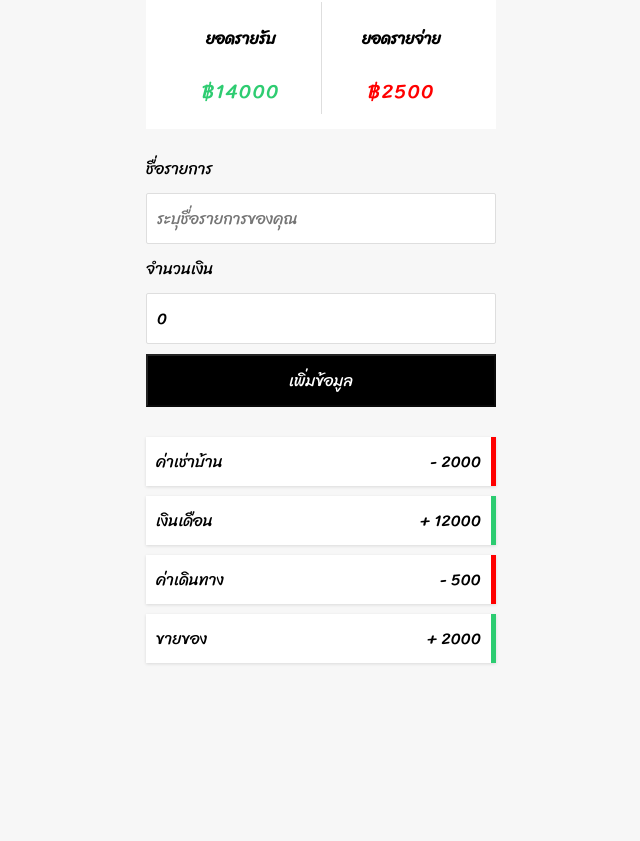
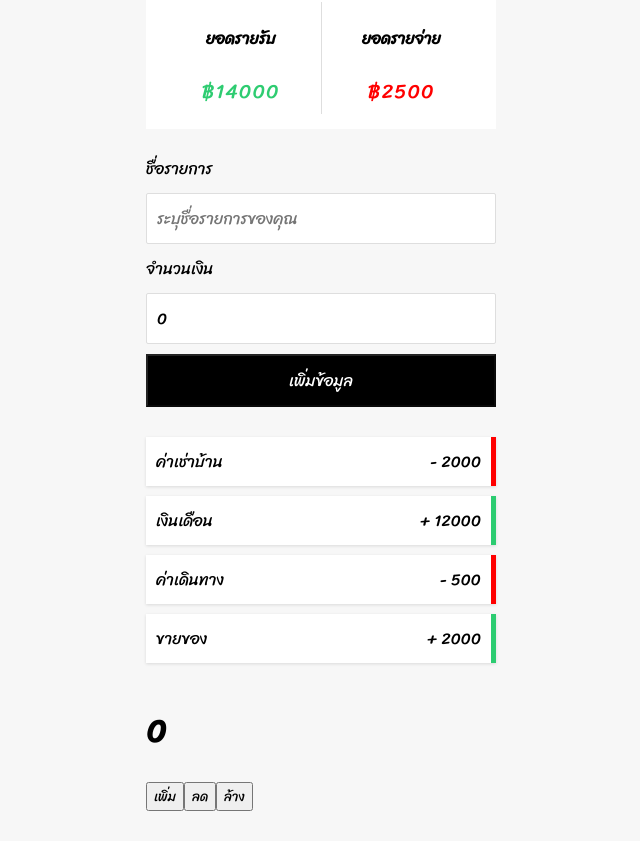
Before and after one commit to wat885/Courses-React-KR, a React (Create React App) app in the folder my-app/: page / in a window 1280 px wide. Shown: the part 250-1091 px from the top of the page, without its empty margins (319-959 px from the left). Before the commit the page ends 953 px from the top, so only its background shows below. Built offline with nearby package versions, Linux system fonts and the light colour scheme.

Commit message:
51.redux

```diff
--- a/my-app/src/App.js
+++ b/my-app/src/App.js
@@ -2,7 +2,7 @@
 import FormComponent from "./components/FormComponent";
 
 import "./App.css";
-import { useState, useEffect } from "react";
+import { useState, useEffect, useReducer } from "react";
 import DataContext from "./data/DataContext";
 import ReportComponet from "./components/ReportComponet";
 
@@ -50,6 +50,21 @@
     setReportExpense(expense);
   }, [items, reportIncome, reportExpense]);
 
+  // reducer state
+  const [count, setCount] = useState(0);
+  const reducer = (state, action) => {
+    switch (action.type) {
+      case "ADD":
+        return state + action.payload;
+      case "SUB":
+        return state - action.payload;
+      case "CLEAR":
+        return 0;
+    }
+  };
+  // const [ผลจากการเปลียนแปลงstate, dispatchเรียกใช่ actionใน reducer] = useReducer(reducerที่ทำงานด้วย ,stateส่งไปทำงาน)
+  const [resule, dispatch] = useReducer(reducer, count);
+
   return (
     <DataContext.Provider
       value={{
@@ -63,8 +78,17 @@
         <FormComponent onAddItem={onAddNewItem} />
 
         <Transaction items={items} />
+
+
+        <h1>{resule}</h1>
+        <button onClick={()=>dispatch({type: "ADD",payload:10})}>เพิ่ม</button>
+        <button onClick={()=>dispatch({type: "SUB",payload:5})}>ลด</button>
+        <button onClick={()=>dispatch({type: "CLEAR"})}>ล้าง</button>
+
       </div>
     </DataContext.Provider>
+
+
   );
 }
 
```
